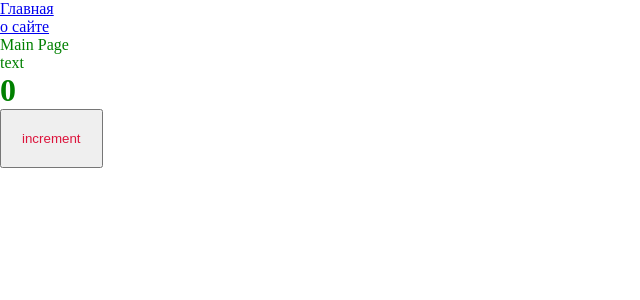
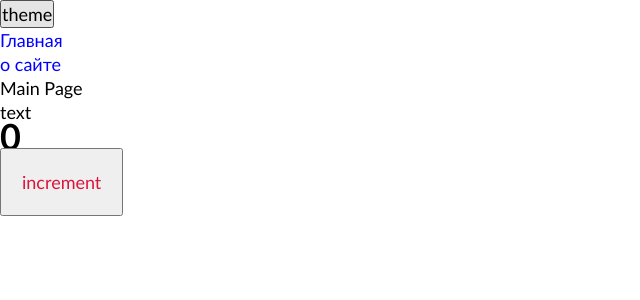
Before and after one commit to IgorDCat/product, a React app: page / in a window 1280 px wide. Shown: the top 300 px of the page, without its empty margins (0-640 px from the left). Built offline with nearby package versions, Linux system fonts and the light colour scheme.

Commit message:
added themes, className feature

```diff
--- /dev/null
+++ b/helpers/classNames.ts
@@ -0,0 +1,11 @@
+type Mods = Record<string, string | boolean>
+
+export function classNames(cls: string, mods: Mods, additional: string[]) {
+	return [
+		cls,
+		...additional,
+		Object.entries(mods)
+			.filter(([value]) => Boolean(value))
+			.map(([className]) => className)
+	].join(" ")
+}
--- a/src/components/App.tsx
+++ b/src/components/App.tsx
@@ -1,13 +1,22 @@
-import React, { Suspense } from 'react';
+import React, {Suspense} from 'react';
 import {Counter} from "./Counter";
-import './index.scss'
+import '../styles/index.scss'
 import {Link, Route, Routes} from "react-router-dom";
 import {MainPageLazy} from "../../pages/MainPageLazy";
 import {AboutLazy} from "../../pages/AboutLazy";
+import {useTheme} from "../../theme/useTheme";
+import {classNames} from "../../helpers/classNames";
+
 
 export const App = () => {
+    const {theme, changeTheme} = useTheme()
+
     return (
-        <div className="app">
+        <div className={classNames("app", {}, [theme])}>
+            <div>
+                <button onClick={changeTheme}>theme</button>
+            </div>
+
             <Link to="/">Главная </Link><br/>
             <Link to="/about">о сайте </Link>
              <Suspense fallback={<div>Loading...</div>}>
--- a/src/components/index.scss
+++ /dev/null
@@ -1,9 +0,0 @@
-*{
-  margin: 0;
-  padding: 0;
-  box-sizing: border-box;
-}
-
-.app {
-  color: green;
-}
--- a/src/index.tsx
+++ b/src/index.tsx
@@ -2,10 +2,13 @@
 import React from "react";
 import {App} from "./components/App";
 import {BrowserRouter} from "react-router-dom";
+import {ThemeProvider} from "../theme/themeProvider";
 
 render (
     <BrowserRouter>
-        <App/>
+        <ThemeProvider>
+            <App/>
+        </ThemeProvider>
     </BrowserRouter>,
     document.getElementById("root")
 )
--- /dev/null
+++ b/src/styles/index.scss
@@ -0,0 +1,11 @@
+@import "reset";
+@import "variables/global";
+@import "themes/light";
+@import "themes/dark";
+
+.app {
+    font: var(--font-m);
+    background: var(--bg-color);
+    color: var(--primary-color);
+    min-height: 100vh;
+}
--- /dev/null
+++ b/src/styles/reset.scss
@@ -0,0 +1,26 @@
+*{
+	margin: 0;
+	padding: 0;
+	box-sizing: border-box;
+	scroll-behavior: smooth;
+}
+
+*, *::before, *::after{
+	box-sizing: inherit;
+}
+
+a{
+	text-decoration: none;
+	color: blue;
+}
+
+ul, li {
+	list-style: none;
+	margin: 0;
+	padding: 0;
+}
+
+input, button, textarea, select {
+	margin: 0;
+	font: inherit;
+}
--- /dev/null
+++ b/src/styles/themes/dark.scss
@@ -0,0 +1,6 @@
+.app.dark {
+	--bg-color: #111;
+
+	--primary-color: #fff;
+	--secondary-color: #ddd;
+}
--- /dev/null
+++ b/src/styles/variables/global.scss
@@ -0,0 +1,11 @@
+:root {
+	--font-family-main: "Calibri", Serif;
+
+	--font-size-m: 18px;
+	--font-line-m: 24px;
+	--font-m: var(--font-size-m) / var(--font-line-m) var(--font-family-main);
+
+	--font-size-l: 24px;
+	--font-line-l: 32px;
+	--font-l: var(--font-size-l) / var(--font-line-l) var(--font-family-main);
+}
--- /dev/null
+++ b/theme/themeContext.ts
@@ -0,0 +1,15 @@
+import {createContext} from "react";
+
+export enum Theme {
+    LIGHT = "light",
+    DARK = "dark"
+}
+
+export interface ThemeContextProps {
+	theme?: Theme;
+	setTheme?: (theme: Theme) => void
+}
+
+export const ThemeContext = createContext<ThemeContextProps>({});
+
+export const LOCAL_STORAGE_THEME_KEY = "theme"
--- /dev/null
+++ b/theme/themeProvider.tsx
@@ -0,0 +1,19 @@
+import React, {FC, useMemo, useState} from 'react';
+import {LOCAL_STORAGE_THEME_KEY, Theme, ThemeContext} from "./themeContext";
+
+const defaultTheme = localStorage.getItem(LOCAL_STORAGE_THEME_KEY) as Theme || Theme.LIGHT
+
+export const ThemeProvider: FC = ({children}) => {
+	const [theme, setTheme] = useState<Theme>(defaultTheme);
+
+    const defaultProps = useMemo(() => ({
+		theme: theme,
+		setTheme: setTheme
+	}), [theme])
+
+	return (
+		<ThemeContext.Provider value={defaultProps}>
+			{children}
+		</ThemeContext.Provider>
+	);
+};
--- /dev/null
+++ b/theme/useTheme.ts
@@ -0,0 +1,19 @@
+import {LOCAL_STORAGE_THEME_KEY, Theme, ThemeContext} from "./themeContext";
+import {useContext} from "react";
+
+interface useThemeResult {
+	changeTheme: () => void
+	theme: Theme
+}
+
+export function useTheme(): useThemeResult {
+    const {theme, setTheme} = useContext(ThemeContext);
+
+    const changeTheme = () => {
+    	const newTheme = theme === "light" ? Theme.DARK : Theme.LIGHT;
+        setTheme(newTheme);
+        localStorage.setItem(LOCAL_STORAGE_THEME_KEY, newTheme)
+    }
+
+    return {theme, changeTheme}
+}
```
Also changed, not shown: src/styles/themes/light.scss (added).
